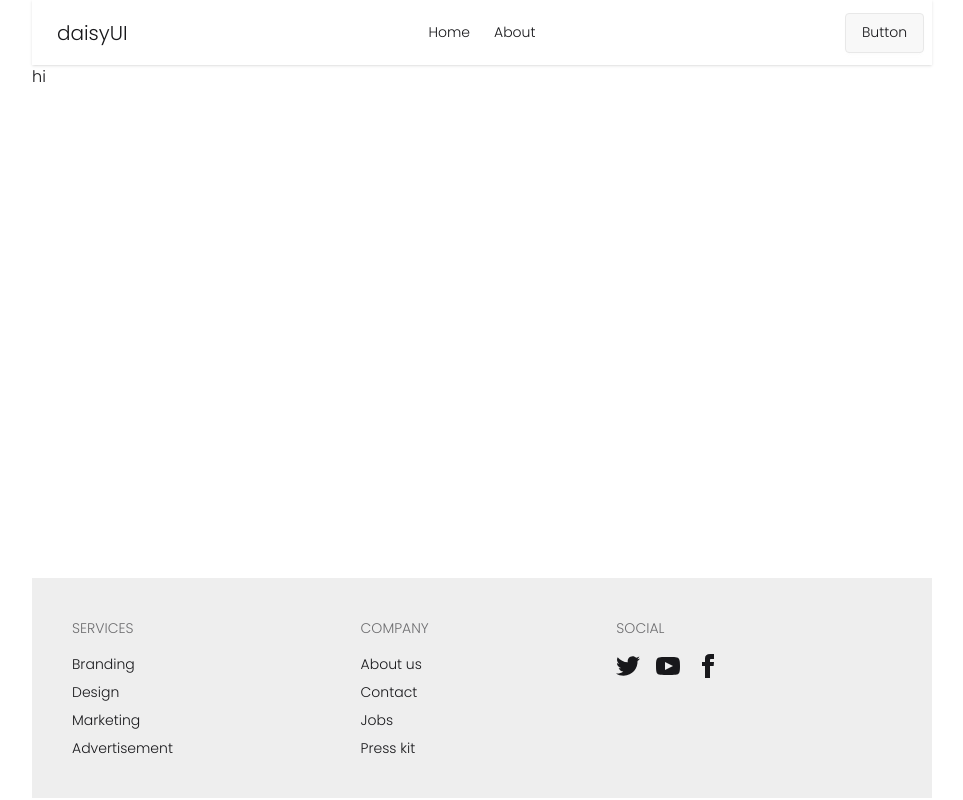
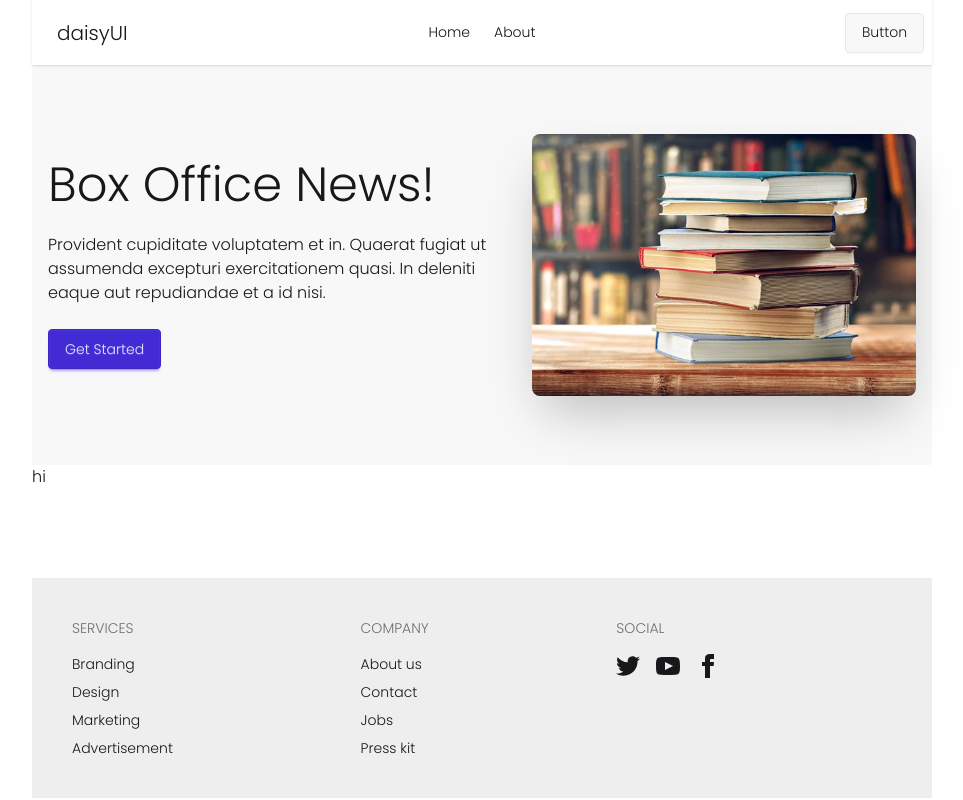
Before and after one commit to asik247/book-vive-react-project, a React (Vite) app: page / in a window 1280 px wide. Shown: the whole page, without its empty margins (158-1121 px from the left). Built offline with nearby package versions, Linux system fonts and the light colour scheme.

Commit message:
hero are added

```diff
--- /dev/null
+++ b/src/components/Headder.jsx
@@ -0,0 +1,26 @@
+import React from "react";
+import img from "../assets/books.jpg"
+
+const Headder = () => {
+  return (
+    <div className="hero bg-base-200 min-h-[50vh]">
+      <div className="hero-content flex-col md:flex-row-reverse">
+        <img
+          src={img}
+          className="max-w-sm rounded-lg shadow-2xl"
+        />
+        <div>
+          <h1 className="text-5xl font-bold">Box Office News!</h1>
+          <p className="py-6">
+            Provident cupiditate voluptatem et in. Quaerat fugiat ut assumenda
+            excepturi exercitationem quasi. In deleniti eaque aut repudiandae et
+            a id nisi.
+          </p>
+          <button className="btn btn-primary">Get Started</button>
+        </div>
+      </div>
+    </div>
+  );
+};
+
+export default Headder;
--- a/src/pakge/Main.jsx
+++ b/src/pakge/Main.jsx
@@ -1,8 +1,10 @@
 import React from 'react';
+import Headder from '../components/Headder';
 
 const Main = () => {
     return (
         <div className='min-h-[calc(100vh-287px)] container'>
+           <Headder></Headder>
            <h1>hi</h1>
         </div>
     );
```
Also changed, not shown: src/assets/books.jpg (added).
